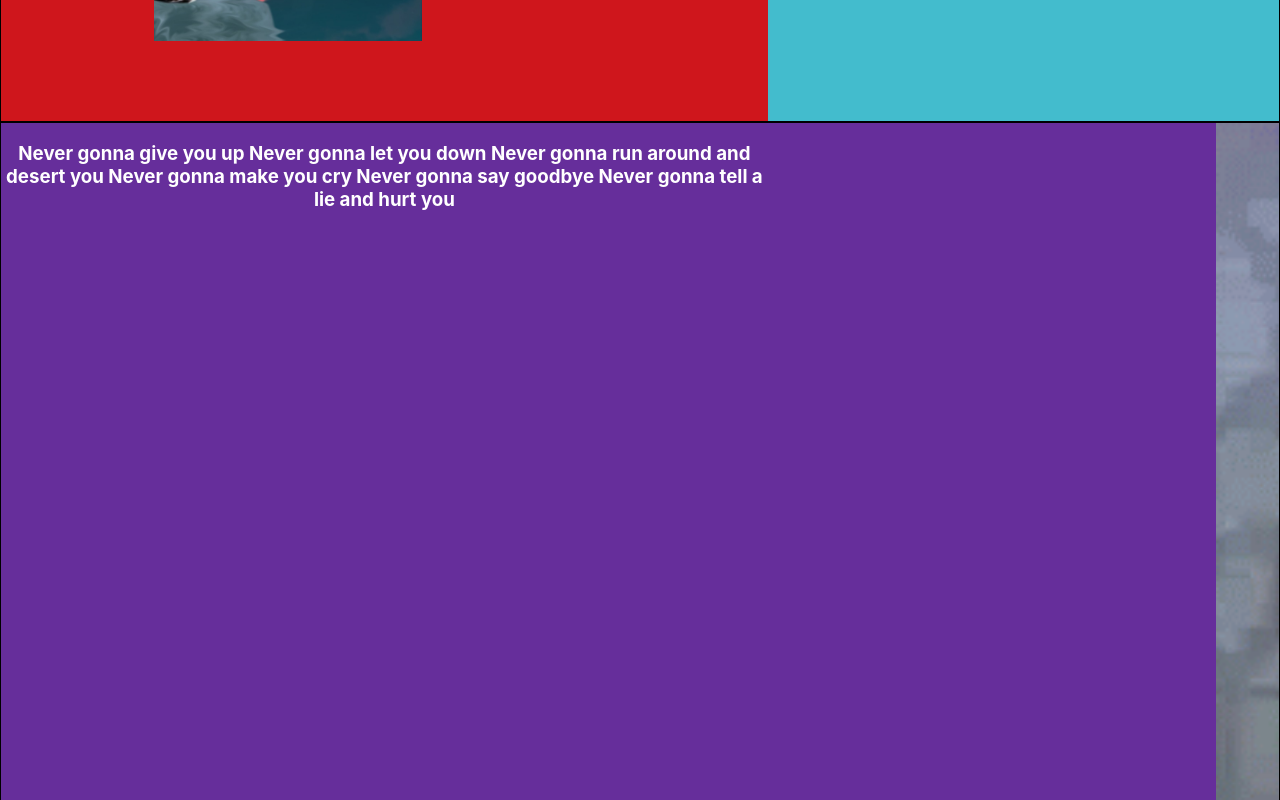
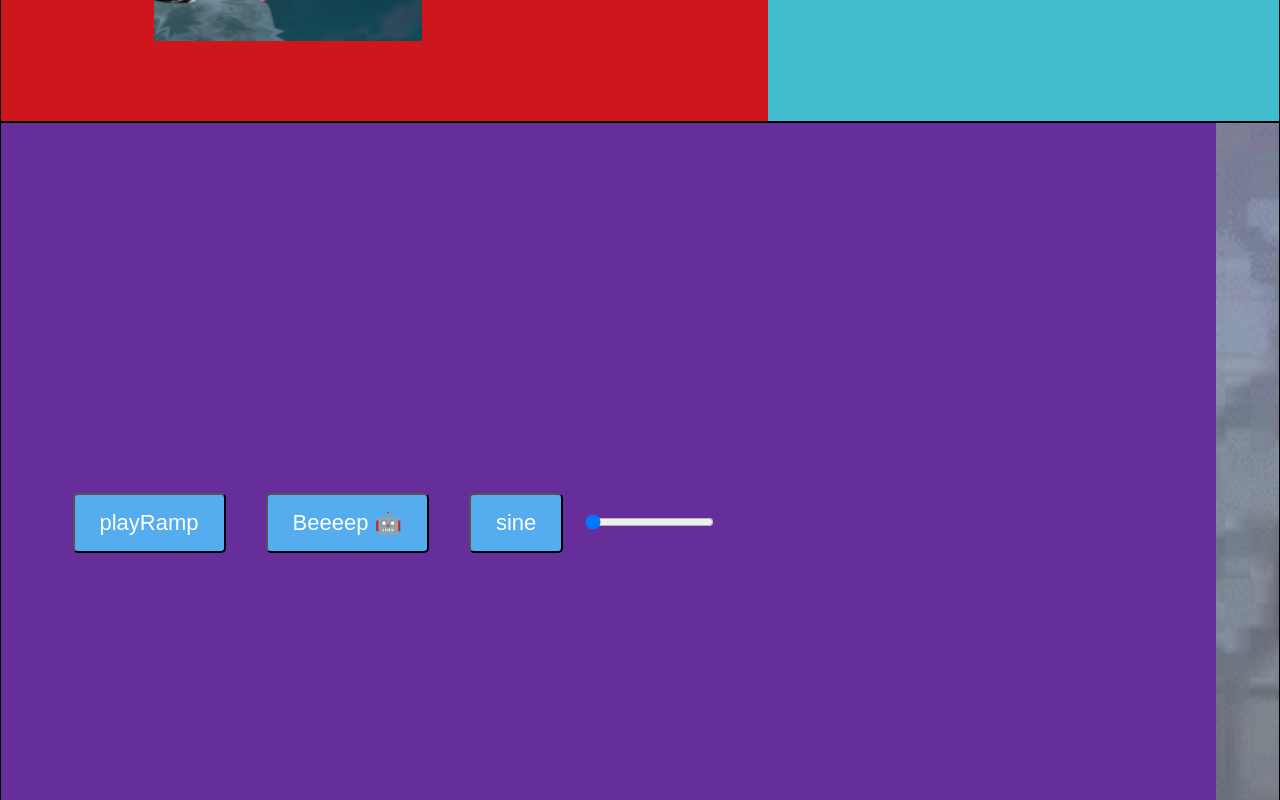
Before and after one commit to facundop3/random, a React (Create React App) app: page / in a window 1280 px wide. Shown: the part 1480-2280 px from the top of the page. Built offline with nearby package versions, Linux system fonts and the light colour scheme.

Commit message:
Playing with Web audio api

```diff
--- a/src/App.js
+++ b/src/App.js
@@ -10,6 +10,7 @@ import {
 import Message from './components/Message/Message'
 import Greetings from './components/Greetings/Greetings'
 import SmoothScroll from './components/SmoothScroll/SmoothScroll'
+import MusicMakerStarterKit from './components/Music/MusicMakerStarterKit'
 // Hooks
 import useScroll from './components/Hooks/useScroll'
 //Assets
@@ -38,15 +39,8 @@ const App  = () => {
               </Box>
             </BaseSection>
             <BaseSection bg="#662E9B" jContent="flex-end">
-                <Box width='60%'  color="white">
-                  <h3>
-                    Never gonna give you up
-                    Never gonna let you down
-                    Never gonna run around and desert you
-                    Never gonna make you cry
-                    Never gonna say goodbye
-                    Never gonna tell a lie and hurt you
-                  </h3>
+                <Box width='60%'  color="white" centrate>
+                  <MusicMakerStarterKit />
                 </Box>
                 <Box bgImage={dance} width='40%' bgXP="35vw"/>
 
--- /dev/null
+++ b/src/components/Music/MusicMakerStarterKit.js
@@ -0,0 +1,66 @@
+import React, {useState, useEffect} from 'react'
+import styled from 'styled-components'
+
+
+const Btn = styled.button`
+  border-radius: 5px;
+  padding: 15px 25px;
+  font-size: 22px;
+  text-decoration: none;
+  margin: 20px;
+  color: #fff;
+  position: relative;
+  display: inline-block;
+  ${
+    props => props.bgColor &&
+    `background-color: ${props.bgColor};`
+  }
+  &:active{
+    transform: translate(0px, 5px);
+    -webkit-transform: translate(0px, 5px);
+    box-shadow: 0px 1px 0px 0px;
+  }
+`;
+const MusicMakerStarterKit = props => {
+  // Music: https://www.bensound.com
+  const [beep, setBeep] = useState(0)
+  const [frequency, setFrequency] = useState(110)
+  const [wabeTypeIndex, setWabeTypeIndex] = useState(0)
+
+  const context = new AudioContext();
+  const osillator = context.createOscillator();
+  const types = ["sine", "square", "sawtooth", "triangle"]
+  useEffect(()=>{
+    const volume = context.createGain()
+    volume.gain.value = beep
+    volume.connect(context.destination)
+    osillator.type = types[wabeTypeIndex]
+    osillator.connect(volume)
+    osillator.frequency.value = frequency
+    osillator.start(0)
+
+    return () => {
+      osillator.stop(0)
+      osillator.disconnect(0)
+    }
+  })
+
+  const startBeep = ev => setBeep(beep? 0 : 1)
+  const handleChange = ev => setFrequency(ev.target.value)
+  const changeType = ev => setWabeTypeIndex((wabeTypeIndex + 1) % types.length)
+  const playRamp = ev =>{
+    const now = context.currentTime;
+    osillator.frequency.linearRampToValueAtTime(0 , now)
+    osillator.frequency.linearRampToValueAtTime(100 , now +1)
+    osillator.frequency.linearRampToValueAtTime(0 , now+ 2)
+  }
+
+  return <div>
+          <Btn bgColor="#55acee" onClick={playRamp}> playRamp </Btn>
+          <Btn bgColor="#55acee" onClick={startBeep}> Beeeep 🤖</Btn>
+          <Btn bgColor="#55acee" onClick={changeType}>{types[wabeTypeIndex]}</Btn>
+          <input type="range" min="80" max="220" step="1" onChange={handleChange}></input>
+        </div>
+}
+
+export default MusicMakerStarterKit
```
Also changed, not shown: 1 other file (tests, documents, lock files or other folders).
